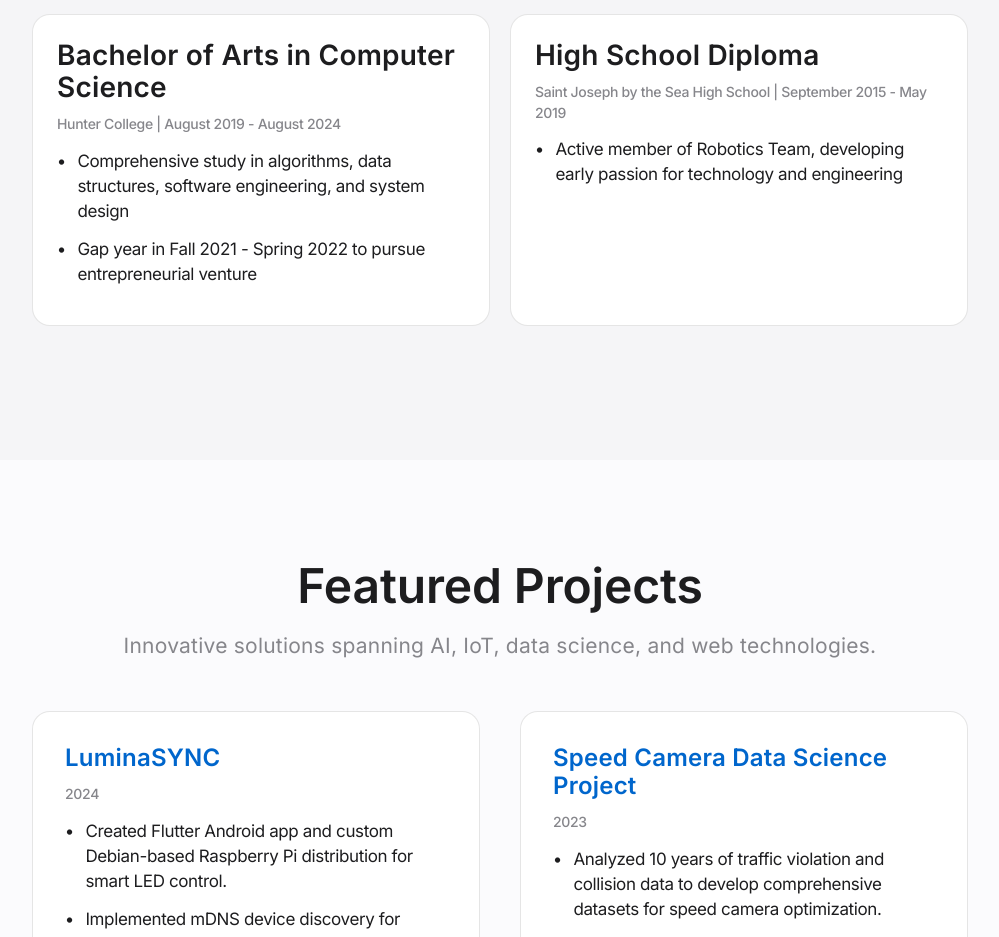
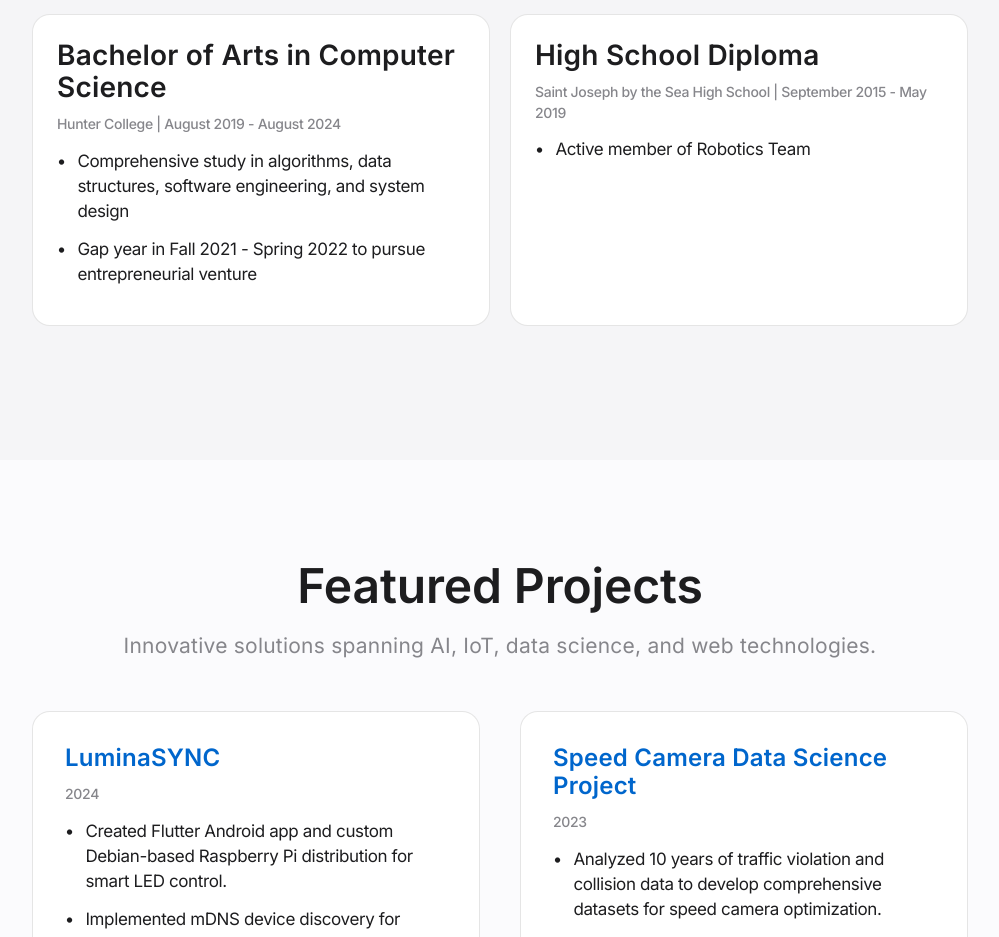
Before and after one commit to Antoniox200/antoniox200.github.io, a React (Vite) app: page / in a window 1280 px wide. Shown: the part 3320-4257 px from the top of the page, without its empty margins (140-1139 px from the left). Built offline with nearby package versions, Linux system fonts and the light colour scheme.

Commit message:
Simplify Robotics Team description in Education

```diff
--- a/src/components/Education.jsx
+++ b/src/components/Education.jsx
@@ -21,7 +21,7 @@ function Education() {
             <h3 className="feature-headline">High School Diploma</h3>
             <p className="project-year">Saint Joseph by the Sea High School | September 2015 - May 2019</p>
             <ul>
-              <li>Active member of Robotics Team, developing early passion for technology and engineering</li>
+              <li>Active member of Robotics Team</li>
             </ul>
           </div>
         </div>
```
